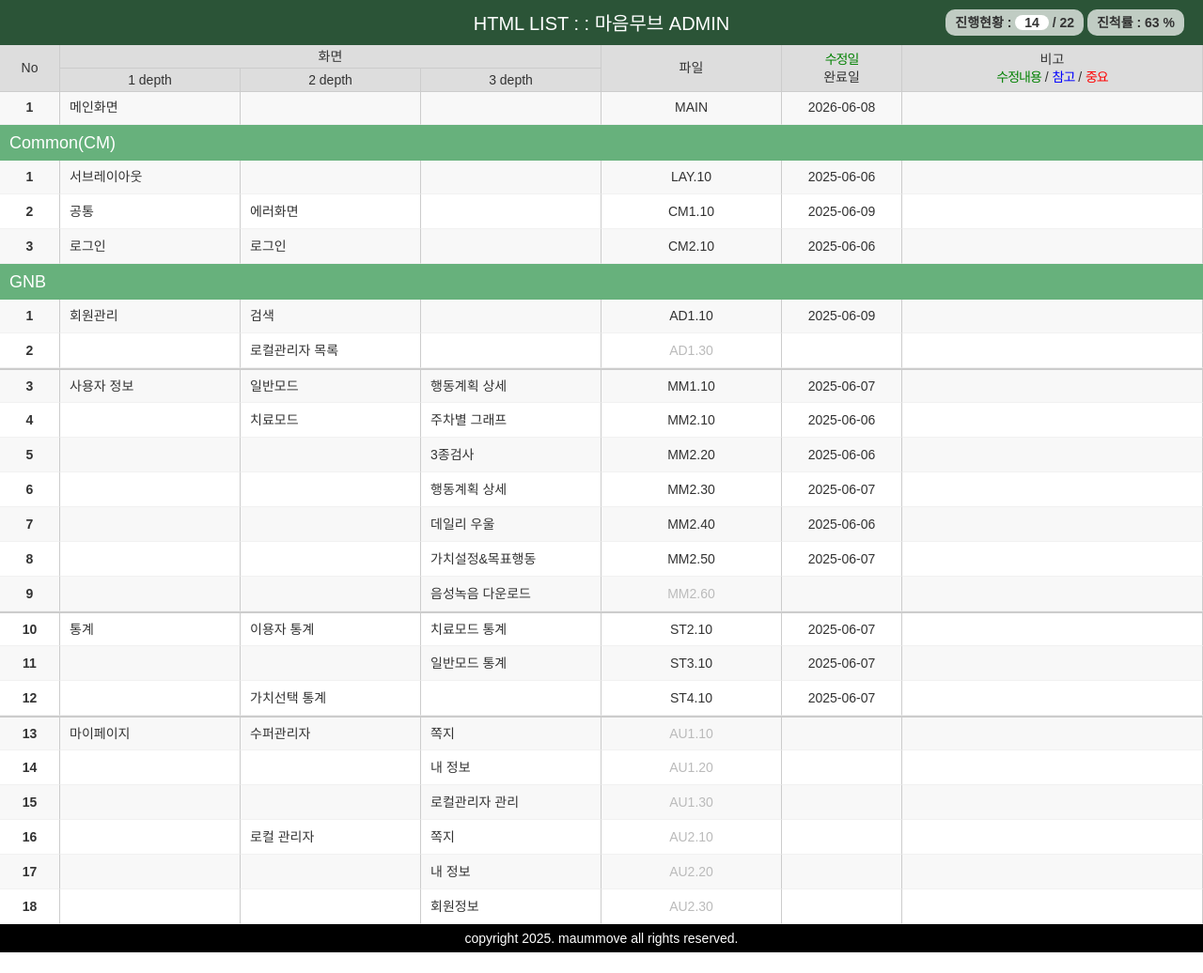
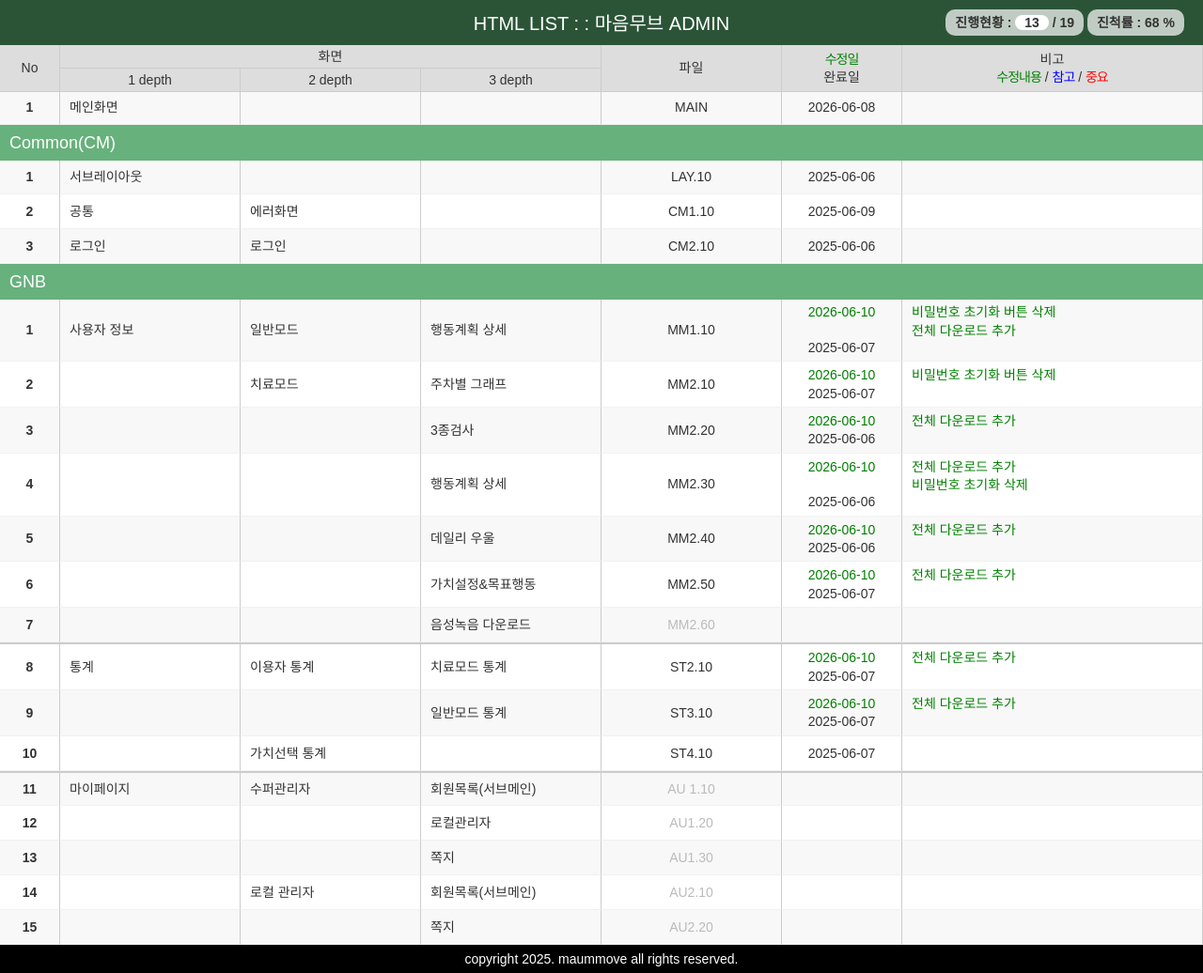
Before and after one commit to kps-coder/maummove_admin, a plain HTML site: page index.html in a window 1280 px wide. Shown: the whole page at 94% size. Before the commit the page ends 1014 px from the top, so only its background shows below. Drawn offline with Linux system fonts and the light colour scheme; a web font is replaced by a local one.

Commit message:
리스트 수정 및 수정사항 반영 중

```diff
--- a/index.html
+++ b/index.html
@@ -192,30 +192,20 @@
         <tbody>
           <tr>
             <td class="no"></td>
-            <td class="1dep">회원관리</td>
-            <td class="2dep">검색</td>
-            <td class="3dep"></td>
-            <td class="file"><a href="html/AD1.10.html" target="_blank">AD1.10</a></td>
-            <td class="date">2025-06-09</td>
-            <td class="etc"></td>
-          </tr>
-          <tr>
-            <td class="no"></td>
-            <td class="1dep"></td>
-            <td class="2dep">로컬관리자 목록</td>
-            <td class="3dep"></td>
-            <td class="file">AD1.30</td>
-            <td class="date"></td>
-            <td class="etc"></td>
-          </tr>
-          <tr class="thick-line">
-            <td class="no"></td>
             <td class="1dep">사용자 정보</td>
             <td class="2dep">일반모드</td>
             <td class="3dep">행동계획 상세</td>
             <td class="file"><a href="html/MM1.10.html" target="_blank">MM1.10</a></td>
-            <td class="date">2025-06-07</td>
-            <td class="etc"></td>
+            <td class="date">
+              <p class="fc-pri2">2026-06-10</p>
+              <br>
+              2025-06-07
+            </td>
+            <td class="etc">
+              <p class="fc-pri2">비밀번호 초기화 버튼 삭제</p>
+              <p class="fc-pri2">전체 다운로드 추가</p>
+              <p> </p>
+            </td>
           </tr>
           <!-- <tr>
             <td class="no"></td>
@@ -259,8 +249,15 @@
             <td class="2dep">치료모드</td>
             <td class="3dep">주차별 그래프</td>
             <td class="file"><a href="html/MM2.10.html" target="_blank">MM2.10</a></td>
-            <td class="date">2025-06-06</td>
-            <td class="etc"></td>
+            <td class="date">
+              <p class="fc-pri2">2026-06-10</p>
+              2025-06-07
+            </td>
+            <td class="etc">
+              <p class="fc-pri2">비밀번호 초기화 버튼 삭제</p>
+              <p> </p>
+            </td>
+          </tr>
           </tr>
           <tr>
             <td class="no"></td>
@@ -268,8 +265,14 @@
             <td class="2dep"></td>
             <td class="3dep">3종검사</td>
             <td class="file"><a href="html/MM2.20.html" target="_blank">MM2.20</a></td>
-            <td class="date">2025-06-06</td>
-            <td class="etc"></td>
+            <td class="date">
+              <p class="fc-pri2">2026-06-10</p>
+              2025-06-06
+            </td>
+            <td class="etc">
+              <p class="fc-pri2">전체 다운로드 추가</p>
+              <p></p>
+            </td>
           </tr>
           <tr>
             <td class="no"></td>
@@ -277,8 +280,15 @@
             <td class="2dep"></td>
             <td class="3dep">행동계획 상세</td>
             <td class="file"><a href="html/MM2.30.html" target="_blank">MM2.30</a></td>
-            <td class="date">2025-06-07</td>
-            <td class="etc"></td>
+            <td class="date">
+              <p class="fc-pri2">2026-06-10</p>
+              <br>
+              2025-06-06
+            </td>
+            <td class="etc">
+              <p class="fc-pri2">전체 다운로드 추가<br>비밀번호 초기화 삭제</p>
+              <p></p>
+            </td>
           </tr>
           <tr>
             <td class="no"></td>
@@ -286,8 +296,14 @@
             <td class="2dep"></td>
             <td class="3dep">데일리 우울</td>
             <td class="file"><a href="html/MM2.40.html" target="_blank">MM2.40</a></td>
-            <td class="date">2025-06-06</td>
-            <td class="etc"></td>
+            <td class="date">
+              <p class="fc-pri2">2026-06-10</p>
+              2025-06-06
+            </td>
+            <td class="etc">
+              <p class="fc-pri2">전체 다운로드 추가</p>
+              <p></p>
+            </td>
           </tr>
           <tr>
             <td class="no"></td>
@@ -295,8 +311,14 @@
             <td class="2dep"></td>
             <td class="3dep">가치설정&목표행동</td>
             <td class="file"><a href="html/MM2.50.html" target="_blank">MM2.50</a></td>
-            <td class="date">2025-06-07</td>
-            <td class="etc"></td>
+            <td class="date">
+              <p class="fc-pri2">2026-06-10</p>
+              2025-06-07
+            </td>
+            <td class="etc">
+              <p class="fc-pri2">전체 다운로드 추가</p>
+              <br>
+            </td>
           </tr>
           <tr>
             <td class="no"></td>
@@ -313,8 +335,13 @@
             <td class="2dep">이용자 통계</td>
             <td class="3dep">치료모드 통계</td>
             <td class="file"><a href="html/ST2.10.html" target="_blank">ST2.10</a></td>
-            <td class="date">2025-06-07</td>
-            <td class="etc"></td>
+            <td class="date">
+              <p class="fc-pri2">2026-06-10</p>
+              2025-06-07
+            </td>
+            <td class="etc">
+              <p class="fc-pri2">전체 다운로드 추가</p>
+            </td>
           </tr>
           <tr>
             <td class="no"></td>
@@ -322,8 +349,13 @@
             <td class="2dep"></td>
             <td class="3dep">일반모드 통계</td>
             <td class="file"><a href="html/ST3.10.html" target="_blank">ST3.10</a></td>
-            <td class="date">2025-06-07</td>
-            <td class="etc"></td>
+            <td class="date">
+              <p class="fc-pri2">2026-06-10</p>
+              2025-06-07
+            </td>
+            <td class="etc">
+              <p class="fc-pri2">전체 다운로드 추가</p>
+            </td>
           </tr>
            <tr>
             <td class="no"></td>
@@ -338,8 +370,8 @@
             <td class="no"></td>
             <td class="1dep">마이페이지</td>
             <td class="2dep">수퍼관리자</td>
-            <td class="3dep">쪽지</td>
-            <td class="file">AU1.10</td>
+            <td class="3dep">회원목록(서브메인)</td>
+            <td class="file">AU 1.10</td>
             <td class="date"></td>
             <td class="etc"></td>
           </tr>
@@ -347,7 +379,7 @@
             <td class="no"></td>
             <td class="1dep"></td>
             <td class="2dep"></td>
-            <td class="3dep">내 정보</td>
+            <td class="3dep">로컬관리자</td>
             <td class="file">AU1.20</td>
             <td class="date"></td>
             <td class="etc"></td>
@@ -356,7 +388,7 @@
             <td class="no"></td>
             <td class="1dep"></td>
             <td class="2dep"></td>
-            <td class="3dep">로컬관리자 관리</td>
+            <td class="3dep">쪽지</td>
             <td class="file">AU1.30</td>
             <td class="date"></td>
             <td class="etc"></td>
@@ -365,7 +397,7 @@
             <td class="no"></td>
             <td class="1dep"></td>
             <td class="2dep">로컬 관리자</td>
-            <td class="3dep">쪽지</td>
+            <td class="3dep">회원목록(서브메인)</td>
             <td class="file">AU2.10</td>
             <td class="date"></td>
             <td class="etc"></td>
@@ -374,17 +406,8 @@
             <td class="no"></td>
             <td class="1dep"></td>
             <td class="2dep"></td>
-            <td class="3dep">내 정보</td>
+            <td class="3dep">쪽지</td>
             <td class="file">AU2.20</td>
-            <td class="date"></td>
-            <td class="etc"></td>
-          </tr>
-          <tr>
-            <td class="no"></td>
-            <td class="1dep"></td>
-            <td class="2dep"></td>
-            <td class="3dep">회원정보</td>
-            <td class="file">AU2.30</td>
             <td class="date"></td>
             <td class="etc"></td>
           </tr>
```
Also changed, not shown: assets/css/common.css (+15 -8 lines), html/MAIN.html (+9 -9 lines), html/MM1.10.html (+6 -4 lines), html/MM2.10.html (+2 -2 lines), html/MM2.20.html (+3 -0 lines), html/MM2.30.html (+6 -4 lines), html/MM2.40.html (+3 -0 lines), html/MM2.50.html (+4 -3 lines), html/ST2.10.html (+6 -1 lines), html/ST3.10.html (+5 -1 lines), html/ST4.10.html (+12 -13 lines), assets/images/ic14_download.svg (added).
